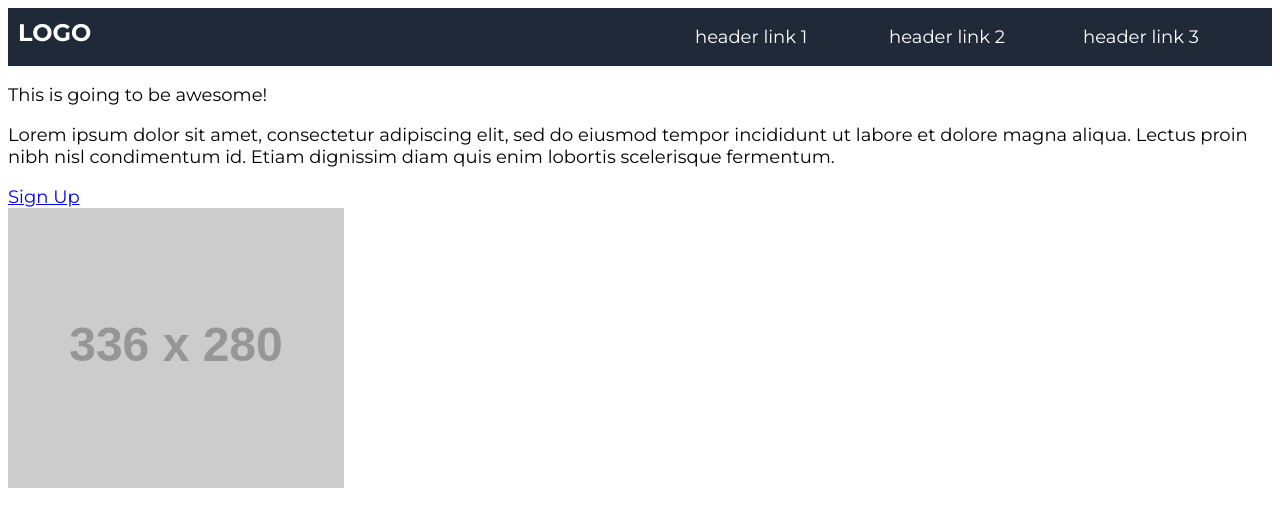
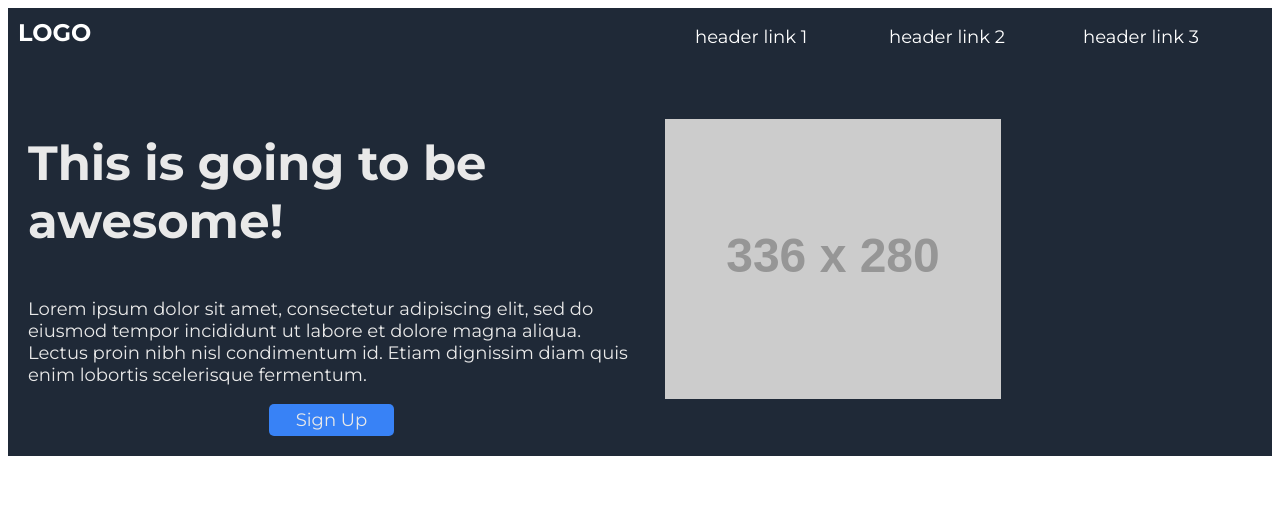
Before and after one commit to Cgeers615/landingpage, a plain HTML site: page index.html in a window 1280 px wide. Drawn offline with Linux system fonts and the light colour scheme; placeholder pictures from the web are drawn by us.

Commit message:
Update to General and Hero Styles
Updated the general styles to set the alternative box method.  Also created the styles for the hero section.

```diff
--- a/style.css
+++ b/style.css
@@ -2,10 +2,19 @@
 @import url('https://fonts.googleapis.com/css2?family=Montserrat:ital,wght@0,300;0,400;0,500;0,600;0,700;1,300;1,400;1,500;1,600&display=swap');
 @import url('https://fonts.googleapis.com/css2?family=Hind:wght@300;400;500;600;700&display=swap');
 /*GENERAL STYLES */
-* {
-   font-family: 'Montserrat', sans-serif;
-   font-size: 18px;
+
+html {
+    box-sizing: border-box;
 }
+
+*,
+*::before,
+*::after {
+  box-sizing: inherit;
+  font-family: 'Montserrat', sans-serif;
+  font-size: 18px;
+}
+
 
 h1 {
     font-family: 'Hind', sans-serif;
@@ -39,3 +48,42 @@ h1 {
     flex: 1;
     padding:0 5px;
 }
+
+/* HERO STYLES */
+.hero-container {
+    background-color:#1F2937;
+    display: flex;
+}
+
+.hero-text {
+   flex:1;
+   align-self: center;
+   padding:20px;
+}
+
+.hero-main {
+    color:#FFFFFF;
+    font-size: 48px;
+    font-weight: 700;
+ }
+
+ .hero-text p {
+    color:#e9e9e9;
+ }
+
+.hero-image {
+    flex:1;
+    align-self: center;
+    margin-left:10px
+}
+
+.hero-btn, a {
+    background-color:#3882f6;
+    width:125px;
+    text-align: center;
+    border-radius: 5px;
+    padding:5px;
+    margin:0px auto;
+    text-decoration: none;
+    color:#e9e9e9;
+}
```
